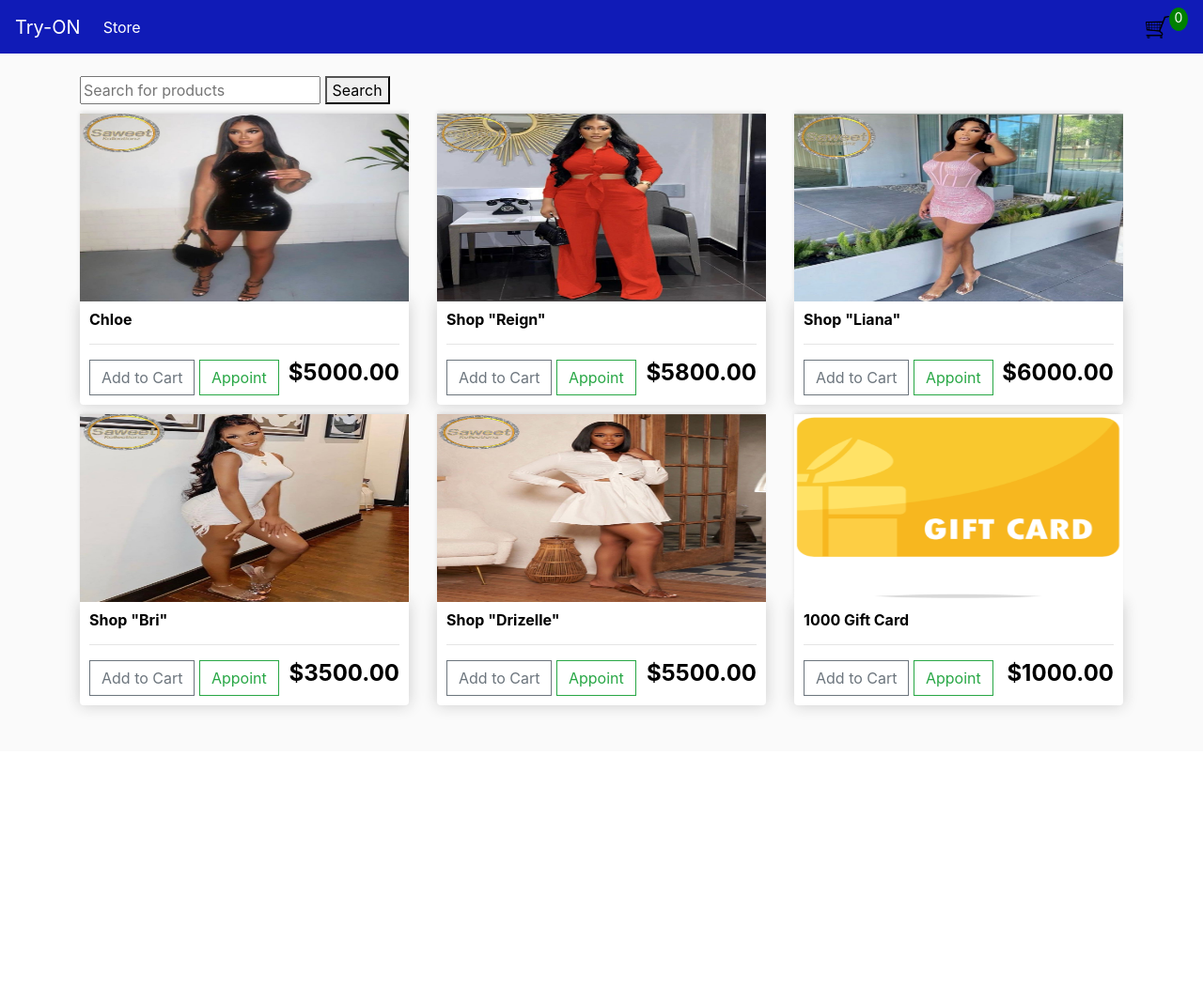
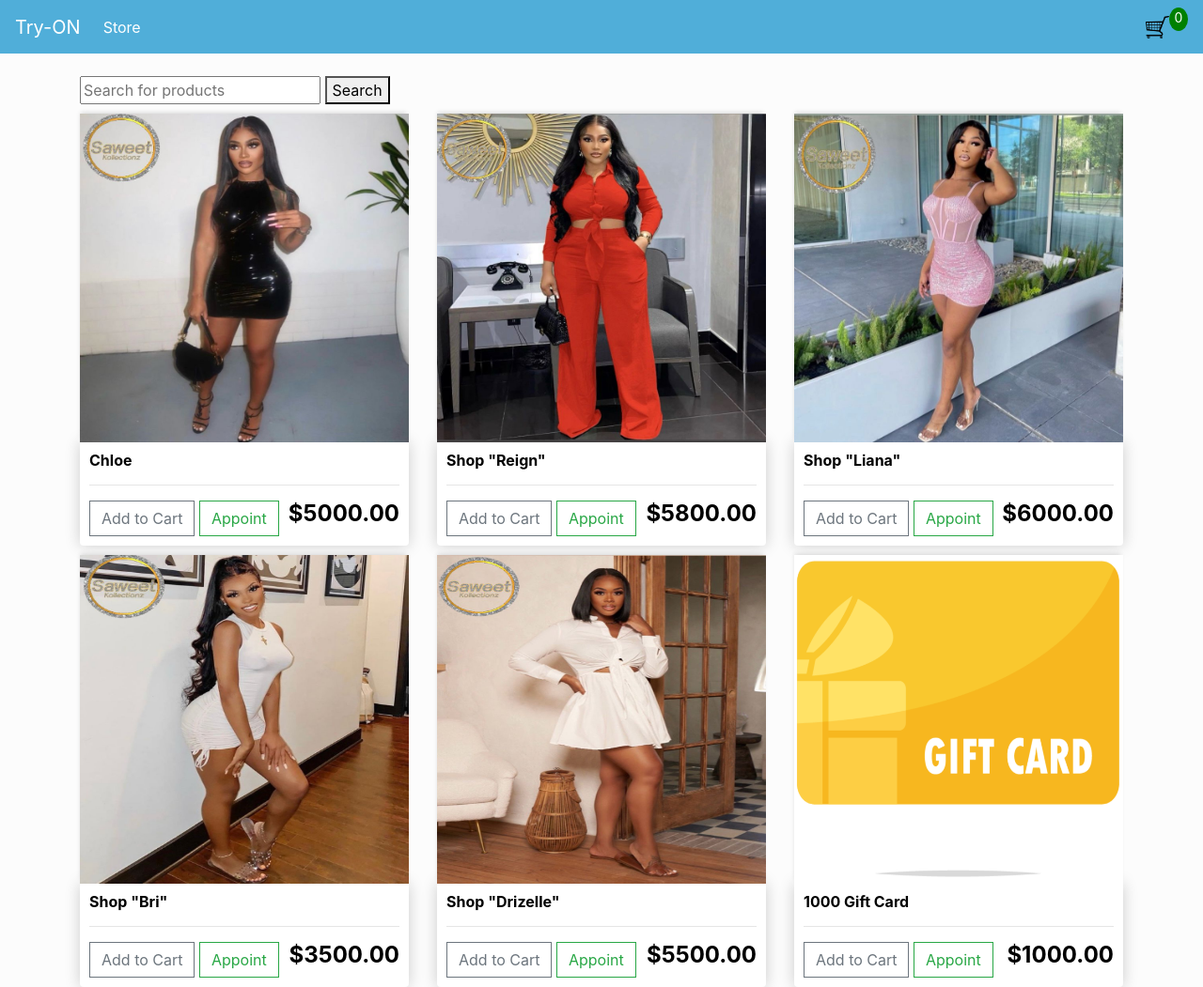
Before and after one commit to jahneafrancis/TryOn_group4, a Django app: page / in a window 1280 px wide. Shown: the whole page at 94% size. Before the commit the page ends 759 px from the top, so only its background shows below. Run offline with Django 4.2, Linux system fonts and the light colour scheme; data comes from the database, SQL or seed files in the repository; both versions use the stored data as it was after the commit; some libraries are stand-ins or nearby versions.

Commit message:
updated main html and css

```diff
--- a/static/CSS/main.css
+++ b/static/CSS/main.css
@@ -1,5 +1,5 @@
 body{
-	background-color: hsl(0, 0%, 98%);
+	background-color: hsl(0, 0%, 99%);
 }
 
 h1,h2,h3,h4,h5,h6{
@@ -13,20 +13,31 @@ h1,h2,h3,h4,h5,h6{
 	padding: 10px;
 }
 
-.thumbnail{
-	width: 100%;
-	height: 200px;
-	-webkit-box-shadow: -1px -3px 5px -2px rgba(214,214,214,1);
-    -moz-box-shadow: -1px -3px 5px -2px rgba(214,214,214,1);
+.thumbnail {
+    width: 100%; /* Width is 100% of its container */
+    height: 350px; /* Increased fixed height */
+    overflow: hidden; /* Ensures the image doesn't overflow the container */
+    display: flex; /* Use flexbox to center the image */
+    align-items: center; /* Align vertically */
+    justify-content: center; /* Align horizontally */
     box-shadow: -1px -3px 5px -2px rgba(214,214,214,1);
 }
+
+.thumbnail img {
+    max-width: 100%; /* Max width is 100% of the container */
+    max-height: 300%; /* Max height to fit the container */
+    object-fit: contain; /* Ensures that the image's aspect ratio is preserved */
+}
+
+
+
 
 .product{
 	border-radius: 0 0 4px 4px;
 }
 
 .bg-dark{
-	background-color: #101bb7!important;
+	background-color: #50aed9!important;
 }
 
 #cart-icon{
--- a/store/Templates/store/Main.html
+++ b/store/Templates/store/Main.html
@@ -2,7 +2,7 @@
 {% load static %}
 <html>
 <head>
-	<title>SAWEET'S TRYON</title>
+    <title>Try-On</title>
 
     <meta name="viewport" content="width=device-width, initial-scale=1, maximum-scale=1, minimum-scale=1" />
 
```
Also changed, not shown: db.sqlite3. Lines whose indentation alone changed are shown as unchanged.
